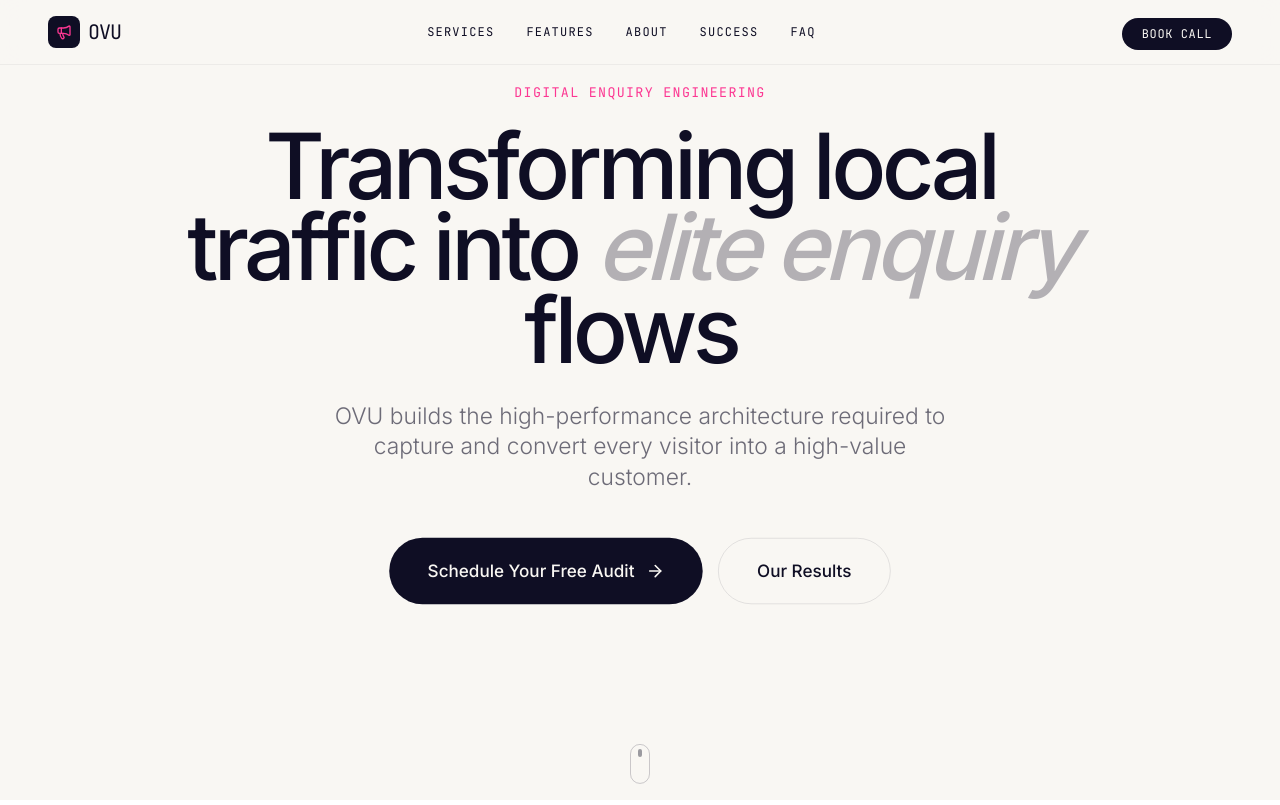
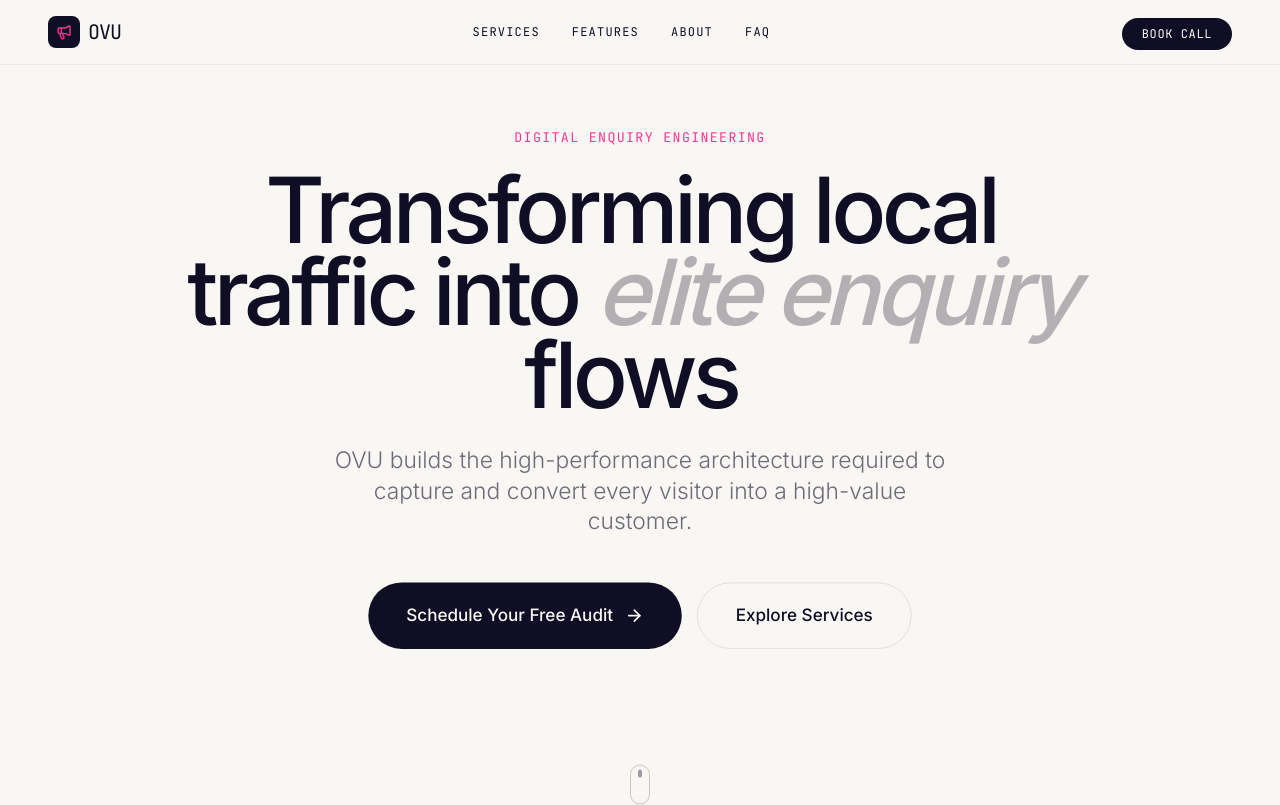
Before and after one commit to joel-OVU/OVU-V1, a React (Vite) app: page / in a window 1280 px wide. Shown: the top 805 px of the page. Built offline with nearby package versions, Linux system fonts and the light colour scheme.

Commit message:
feat: implement feature flags to conditionally render results and testimonial components

```diff
--- a/src/App.tsx
+++ b/src/App.tsx
@@ -5,6 +5,7 @@
 
 import { useScroll, useTransform } from "motion/react";
 import { styles } from "@/src/styles/shared";
+import { SHOW_RESULTS, SHOW_CASE_STUDIES } from "@/src/config/flags";
 import Navbar from "@/src/components/organisms/Navbar";
 import HeroSection from "@/src/components/organisms/HeroSection";
 import ServicesSection from "@/src/components/organisms/ServicesSection";
@@ -14,6 +15,8 @@ import SuccessSection from "@/src/components/organisms/SuccessSection";
 import ContactSection from "@/src/components/organisms/ContactSection";
 import FaqSection from "@/src/components/organisms/FaqSection";
 import SiteFooter from "@/src/components/organisms/SiteFooter";
+
+const showSuccess = SHOW_RESULTS || SHOW_CASE_STUDIES;
 
 export default function App() {
   const { scrollYProgress } = useScroll();
@@ -27,7 +30,7 @@ export default function App() {
       <ServicesSection />
       <FeaturesSection />
       <AboutSection />
-      <SuccessSection />
+      {showSuccess && <SuccessSection />}
       <ContactSection />
       <FaqSection />
       <SiteFooter />
--- a/src/components/organisms/ContactSection.tsx
+++ b/src/components/organisms/ContactSection.tsx
@@ -1,6 +1,7 @@
 import { ArrowRight, BarChart3, Calendar, Megaphone } from "lucide-react";
 import { contact } from "@/src/content/en";
 import { contactStyles as cs } from "@/src/styles/contact";
+import { SHOW_TESTIMONIALS } from "@/src/config/flags";
 import BenefitItem from "@/src/components/molecules/BenefitItem";
 import Testimonial from "@/src/components/molecules/Testimonial";
 
@@ -29,12 +30,14 @@ export default function ContactSection() {
             />
           </div>
 
+          {SHOW_TESTIMONIALS && (
             <Testimonial
               quote={contact.testimonial.quote}
               initials={contact.testimonial.initials}
               name={contact.testimonial.name}
               role={contact.testimonial.role}
             />
+          )}
         </div>
 
         {/* Portal Card */}
--- a/src/components/organisms/HeroSection.tsx
+++ b/src/components/organisms/HeroSection.tsx
@@ -3,7 +3,12 @@ import { ArrowRight } from "lucide-react";
 import { hero } from "@/src/content/en";
 import { heroStyles as hs } from "@/src/styles/hero";
 import { styles } from "@/src/styles/shared";
+import { SHOW_RESULTS, SHOW_CASE_STUDIES } from "@/src/config/flags";
 import ScrollIndicator from "@/src/components/atoms/ScrollIndicator";
+
+const showResults = SHOW_RESULTS || SHOW_CASE_STUDIES;
+const secondaryCtaText = showResults ? hero.secondaryCta : hero.secondaryCtaFallback;
+const secondaryCtaHref = showResults ? "#success" : "#services";
 
 interface HeroSectionProps {
   opacity: MotionValue<number>;
@@ -71,8 +76,8 @@ export default function HeroSection({ opacity, scale }: HeroSectionProps) {
           <a href="#contact" className={hs.ctaPrimary}>
             {hero.primaryCta} <ArrowRight className={styles.iconMd} />
           </a>
-          <a href="#success" className={hs.ctaSecondary}>
-            {hero.secondaryCta}
+          <a href={secondaryCtaHref} className={hs.ctaSecondary}>
+            {secondaryCtaText}
           </a>
         </motion.div>
       </motion.div>
--- a/src/components/organisms/Navbar.tsx
+++ b/src/components/organisms/Navbar.tsx
@@ -2,8 +2,15 @@ import { motion } from "motion/react";
 import { Megaphone } from "lucide-react";
 import { navbar } from "@/src/content/en";
 import { navbarStyles as ns } from "@/src/styles/navbar";
+import { SHOW_RESULTS, SHOW_CASE_STUDIES } from "@/src/config/flags";
+
+/** IDs of sections hidden by feature flags */
+const hiddenSections = new Set<string>();
+if (!SHOW_RESULTS && !SHOW_CASE_STUDIES) hiddenSections.add("success");
 
 export default function Navbar() {
+  const visibleLinks = navbar.links.filter((link) => !hiddenSections.has(link.id));
+
   return (
     <nav id="navbar" className={ns.nav}>
       <motion.div
@@ -24,7 +31,7 @@ export default function Navbar() {
         animate={{ opacity: 1, y: 0 }}
         className={ns.linksGroup}
       >
-        {navbar.links.map((item) => (
+        {visibleLinks.map((item) => (
           <a key={item.id} href={`#${item.id}`} className={ns.link}>
             {item.name}
           </a>
--- a/src/components/organisms/SiteFooter.tsx
+++ b/src/components/organisms/SiteFooter.tsx
@@ -1,7 +1,10 @@
 import { Megaphone } from "lucide-react";
 import { navbar, footer } from "@/src/content/en";
 import { footerStyles as fts } from "@/src/styles/footer";
+import { SHOW_RESULTS, SHOW_CASE_STUDIES } from "@/src/config/flags";
 import FooterColumn from "@/src/components/molecules/FooterColumn";
+
+const showResults = SHOW_RESULTS || SHOW_CASE_STUDIES;
 
 export default function SiteFooter() {
   return (
@@ -20,9 +23,14 @@ export default function SiteFooter() {
           </p>
         </div>
         <div className={fts.columns}>
-          {Object.values(footer.columns).map((column) => (
-            <FooterColumn key={column.heading} heading={column.heading} links={column.links} />
-          ))}
+          {Object.values(footer.columns).map((column) => {
+            const visibleLinks = column.links.filter(
+              (link) => !("requiresResults" in link && link.requiresResults && !showResults)
+            );
+            return (
+              <FooterColumn key={column.heading} heading={column.heading} links={visibleLinks} />
+            );
+          })}
         </div>
       </div>
       <div className={fts.marquee}>{footer.marquee}</div>
--- /dev/null
+++ b/src/config/flags.ts
@@ -0,0 +1,10 @@
+/**
+ * Feature flags — toggle proof-based content visibility.
+ *
+ * Set to `true` when real testimonials, results, or case studies
+ * are available and ready to display.
+ */
+
+export const SHOW_TESTIMONIALS = false;
+export const SHOW_RESULTS = false;
+export const SHOW_CASE_STUDIES = false;
--- a/src/content/about.ts
+++ b/src/content/about.ts
@@ -5,7 +5,7 @@ export const about = {
     highlight: "specific kind of partner.",
   },
   paragraphs: [
-    "Our client case studies have become myth, and our waiting list is longer than your complaints with your current agency.",
+    "OVU is built for businesses that want their website to do more than look good. We focus on clarity, trust, and the path from visitor to enquiry.",
     "We do away with the inefficiencies & formalities that plague most agencies. We don't care about your brand color palette - we care about your conversion rate.",
   ],
   cta: "Apply to work with OVU",
--- a/src/content/contact.ts
+++ b/src/content/contact.ts
@@ -5,7 +5,7 @@ export const contact = {
     highlight: "scale with OVU.",
   },
   description:
-    "We only partner with businesses where we can provide a minimum 5x return. During this 15-minute growth audit, we'll determine if you're a fit for our enquiry protocol.",
+    "We work best with service businesses where clearer positioning, stronger pages, and better enquiry flow can make a meaningful difference.",
   benefits: [
     {
       title: "Conversion Audit",
--- a/src/content/faq.ts
+++ b/src/content/faq.ts
@@ -4,7 +4,7 @@ export const faq = {
     {
       question: "How fast will the protocol deliver results?",
       answer:
-        "Most OVU partners see their first high-quality enquiries within 72-96 hours of protocol launch. We optimize for speed and immediate data feedback.",
+        "Timelines depend on your current setup, traffic, and offer. The first step is identifying the biggest bottlenecks in your enquiry flow.",
     },
     {
       question: "Is OVU suitable for local retail?",
@@ -19,7 +19,7 @@ export const faq = {
     {
       question: "What is the minimum requirements to start?",
       answer:
-        "We require a foundation that can support growth. This includes a minimum ad budget of £2,500/month and a service with established market history.",
+        "The best starting point is an existing service, a clear offer, and a willingness to improve how enquiries are captured and followed up.",
     },
   ],
 } as const;
--- a/src/content/footer.ts
+++ b/src/content/footer.ts
@@ -10,7 +10,7 @@ export const footer = {
       heading: "Protocol",
       links: [
         { label: "Services", href: "#services" },
-        { label: "Client Results", href: "#success" },
+        { label: "Client Results", href: "#success", requiresResults: true },
         { label: "Framework", href: "#features" },
       ],
     },
--- a/src/content/hero.ts
+++ b/src/content/hero.ts
@@ -5,4 +5,5 @@ export const hero = {
     "OVU builds the high-performance architecture required to capture and convert every visitor into a high-value customer.",
   primaryCta: "Schedule Your Free Audit",
   secondaryCta: "Our Results",
+  secondaryCtaFallback: "Explore Services",
 } as const;
--- a/src/styles/hero.ts
+++ b/src/styles/hero.ts
@@ -1,15 +1,15 @@
 export const heroStyles = {
-  section: "relative h-screen flex flex-col items-center justify-center text-center px-6 pt-20 pb-40 md:pb-48 overflow-hidden",
-  contentWrap: "max-w-5xl",
-  tag: "font-mono text-sm uppercase tracking-widest text-accent mb-6",
-  heading: "text-6xl md:text-8xl font-medium leading-[0.9] tracking-[-0.05em] mb-8",
+  section: "relative min-h-[100svh] flex flex-col items-center justify-start md:justify-center text-center px-6 pt-[112px] sm:pt-[120px] md:pt-28 pb-12 md:pb-28 overflow-hidden",
+  contentWrap: "max-w-5xl mx-auto",
+  tag: "font-mono text-sm uppercase tracking-widest text-accent mb-4 md:mb-6",
+  heading: "text-[3.8rem] sm:text-6xl md:text-8xl font-medium leading-[0.9] tracking-[-0.05em] mb-6 md:mb-8",
   headingWord: "inline-block mr-[0.2em]",
   headingWordAccent: "inline-block mr-[0.2em] italic text-ink/30",
-  subheading: "text-xl md:text-2xl text-ink/60 max-w-2xl mx-auto mb-12 font-light",
-  ctaGroup: "flex flex-col sm:flex-row gap-4 justify-center",
+  subheading: "text-lg md:text-2xl text-ink/60 max-w-2xl mx-auto mb-8 md:mb-12 font-light",
+  ctaGroup: "flex flex-col sm:flex-row gap-3 md:gap-4 justify-center mb-0 md:mb-16",
   ctaPrimary: "px-10 py-5 bg-ink text-paper rounded-full text-lg font-medium hover:scale-105 transition-transform flex items-center gap-3",
   ctaSecondary: "px-10 py-5 bg-transparent border border-ink/10 rounded-full text-lg font-medium hover:bg-ink/5 transition-colors",
-  scrollIndicator: "absolute bottom-6",
+  scrollIndicator: "hidden md:block absolute bottom-8 md:bottom-10 left-1/2 -translate-x-1/2",
   scrollOuter: "w-5 h-10 rounded-full border border-ink/20 flex justify-center p-1",
   scrollDot: "w-1 h-2 bg-ink/40 rounded-full",
 } as const;
```
Also changed, not shown: 1 other file (tests, documents, lock files or other folders). Lines whose indentation alone changed are shown as unchanged.
